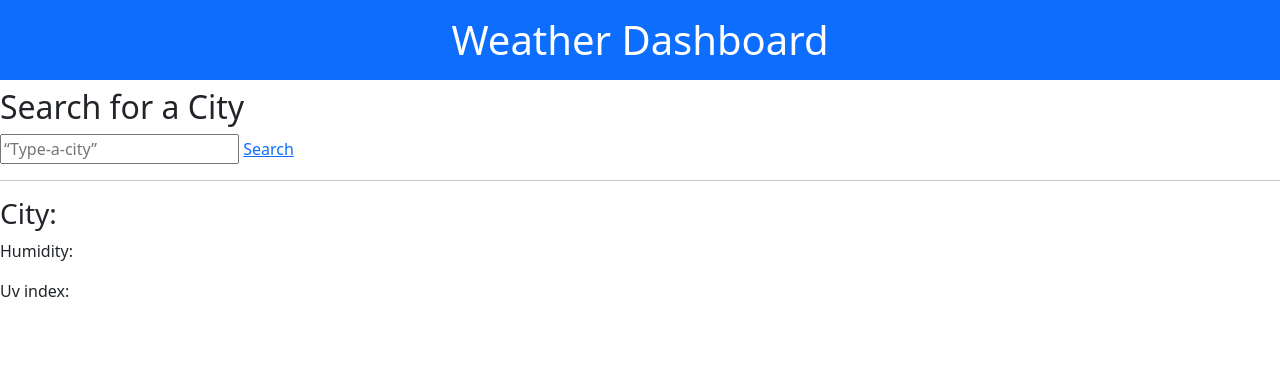
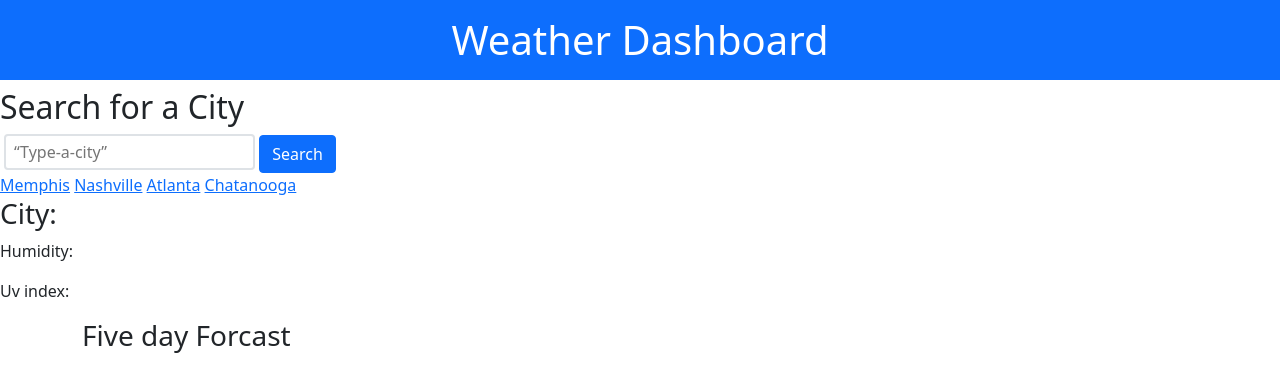
Before and after one commit to strayfrozen/Weather-App, a plain HTML site: page index.html in a window 1280 px wide. Drawn offline with nearby package versions, Linux system fonts and the light colour scheme; no server answers.

Commit message:
Broke up code in coment blocks added weather api

```diff
--- a/assets/app.js
+++ b/assets/app.js
@@ -2,14 +2,31 @@ var city= "";
 
 console.log('hello');
 
+var getWeather = function(){
 
-var apiUrl = fetch('api.openweathermap.org/data/2.5/weather?q=London,uk&appid=ed04415a7bc100f9bfce31982e8ec5ed')
+    fetch('https://api.weather.gov/points/39.7456,-97.0892').then(function(response) {
+  response.json().then(function(data) {
+    console.log(data);
+  });
+});
 
+ };
+
+
+getWeather();
+
+/*var apiUrl = getWeather({
+
+    fetch('api.openweathermap.org/data/2.5/weather?q=London,uk&appid=ed04415a7bc100f9bfce31982e8ec5ed')
     .then(response => response.json())
     .then(data => console.log(data))
 
     .catch(err => alert('Wrong city name'))
 
+})
+
+
+getWeather();*/
 
 
 
--- a/index.html
+++ b/index.html
@@ -11,23 +11,32 @@
     <title>Weather-App</title>
   </head>
   <body>
+
+	  <!--This is header-->
 	<header class=“background-image: var(.bg-primary.bg-gradient)>
 		<h1 class="p-3 mb-2 bg-primary text-white d-flex  justify-content-center">Weather Dashboard</h1>
 	</header>
-	<main class=“m-3 flex”>
+
+	<main >
 		<aside class=“w-52 flex-none”>
+
+			<!--This is Search field section-->
 			<h2 class=“font-bold text-lg”>Search for a City</h2>
-			<form>
-				<input class=“border border-2 rounded p-1 px-2 w-full” placeholder=“Type-a-city” type=“text”>
-				<a id=“searchBtn” class=“block w-full bg-blue-400 p-1 text-center  href=“#”>Search</a>
+			<form >
+				<input class=" ms-1 border border-2 rounded p-1 px-2 w-full" placeholder=“Type-a-city” type="text">
+				<button type="button" class="btn btn-primary block md" >Search</button>
 			</form>
-			<hr >
+
+			<!--This will be citys that pop up once submited -->
 			<div id=“searches”></div>
-			<!-- <a class=“block mt-2 bg-gray-300 text-center rounded” href=“#”>BTC</a>
-			<a class=“block mt-2 bg-gray-300 text-center rounded” href=“#”>ETH</a>
-			<a class=“block mt-2 bg-gray-300 text-center rounded” href=“#”>XPR</a>
-			<a class=“block mt-2 bg-gray-300 text-center rounded” href=“#”>ADA</a> -->
+			<a class=“block mt-2 bg-gray-300 text-center rounded” href=“#”>Memphis</a>
+			<a class=“block mt-2 bg-gray-300 text-center rounded” href=“#”>Nashville</a>
+			<a class=“block mt-2 bg-gray-300 text-center rounded” href=“#”>Atlanta</a>
+			<a class=“block mt-2 bg-gray-300 text-center rounded” href=“#”>Chatanooga</a>
 		</aside>
+
+
+		<!--City display -->
 		<section class=“ml-2 flex-1 flex  border-1 border-gray-500>
 			<div class=“m-2 text-xl”>
 				<h3 id=“name” class=“font-semibold”>City: </h3>
@@ -37,6 +46,15 @@
 			<div class=>
 			</div>
 		</section>
+
+		<!--Five day forecast-->
+		<div class="container">
+			<section class="row">
+				<div class="col align-self-end">
+					<h3>Five day Forcast</h3>
+				</div>
+			</section>
+		</div>
 	</main>
 
 	<script src="assets\app.js"></script>
```
